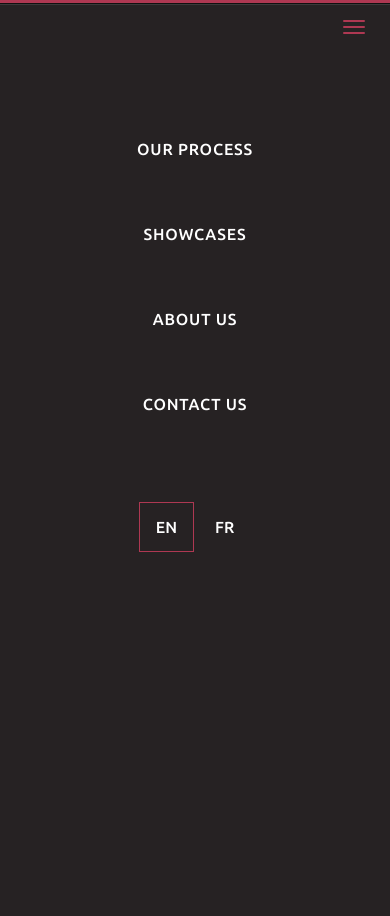
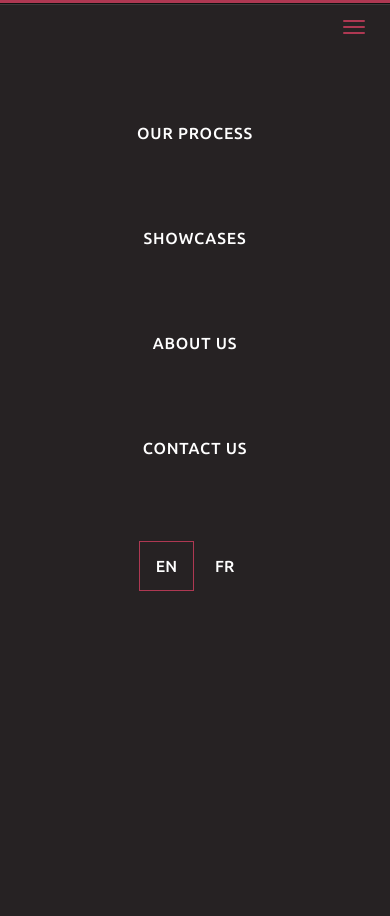
Before and after one commit to orldm/DesignM, a PHP site: page / in a window 390 px wide, after a click that opens the changed part. Run offline with PHP 8.4, Linux system fonts and the light colour scheme.

Commit message:
adjust paddings for mobile navbar

```diff
--- a/assets/stylesheets/main.css
+++ b/assets/stylesheets/main.css
@@ -87,7 +87,7 @@ h2 {
 }
 
 .language-panel-mobile {
-    padding-top: 70px;
+    padding-top: 6vh;
     display: none;
     margin-left: 0 auto;
     margin-right: 0 auto;
--- a/assets/stylesheets/media.css
+++ b/assets/stylesheets/media.css
@@ -91,13 +91,13 @@
         background-color: #262223;
     }*/
     .navbar .navbar-collapse>ul {
-        padding-top: 80px !important;
+        padding-top: 6vh !important;
         height: 100vh !important;
     }
     .navbar-inverse .navbar-nav>li>a {
         font-weight: 500;
         font-size: 1rem;
-        line-height: 35px;
+        line-height: 6vh;
         overflow: visible !important;
     }
     .nav>li.logo-placeholder {
```
